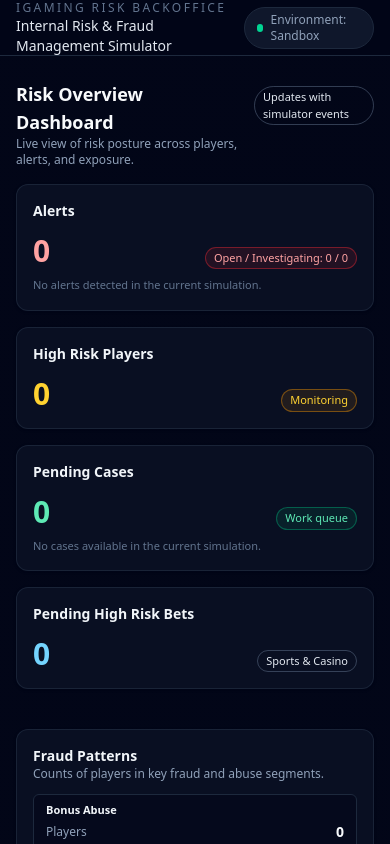
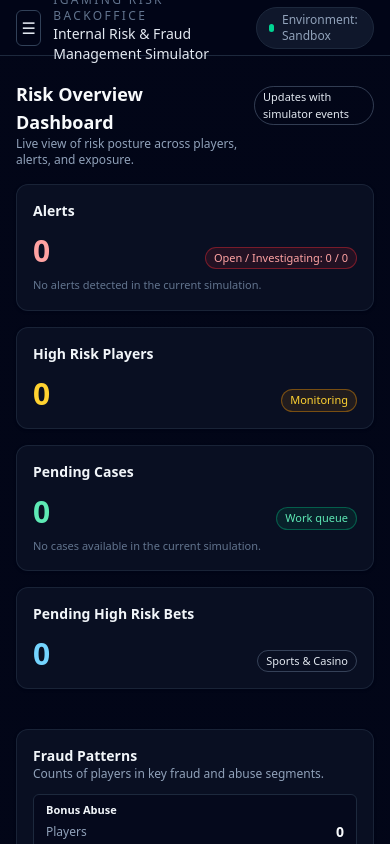
Before and after one commit to ptsportsbookcom-sudo/risk-platform-simulator, a Next.js app: page / in a window 390 px wide. Shown: the top 844 px of the page. Built offline with nearby package versions, Linux system fonts and the light colour scheme.

Commit message:
Add responsive sidebar with mobile drawer support

```diff
--- a/components/layout/AppShell.tsx
+++ b/components/layout/AppShell.tsx
@@ -2,7 +2,7 @@
 
 import Link from "next/link";
 import { usePathname } from "next/navigation";
-import type { ReactNode } from "react";
+import { useState, type ReactNode } from "react";
 import { RiskEngineProvider } from "@/components/risk/RiskEngineContext";
 
 type NavItem = {
@@ -29,18 +29,16 @@ const navItems: NavItem[] = [
 
 export default function AppShell({ children }: { children: ReactNode }) {
   const pathname = usePathname();
+  const [sidebarOpen, setSidebarOpen] = useState(false);
 
-  return (
-    <div className="flex min-h-screen bg-slate-950 text-slate-100">
-      <aside className="hidden w-64 flex-col border-r border-slate-800 bg-slate-950/60 px-4 py-6 lg:flex">
+  const renderSidebarNav = () => (
+    <>
       <div className="mb-8 flex items-center gap-2 px-2">
         <div className="flex h-8 w-8 items-center justify-center rounded-lg bg-emerald-500 text-sm font-bold text-slate-950">
           RP
         </div>
         <div>
-            <div className="text-sm font-semibold tracking-wide">
-              Risk Platform
-            </div>
+          <div className="text-sm font-semibold tracking-wide">Risk Platform</div>
           <div className="text-xs text-slate-400">Fraud &amp; Compliance</div>
         </div>
       </div>
@@ -50,12 +48,12 @@ export default function AppShell({ children }: { children: ReactNode }) {
           const isActive =
             item.href === "/"
               ? pathname === "/"
-                : pathname === item.href ||
-                  pathname.startsWith(`${item.href}/`);
+              : pathname === item.href || pathname.startsWith(`${item.href}/`);
           return (
             <Link
               key={item.href}
               href={item.href}
+              onClick={() => setSidebarOpen(false)}
               className={`flex items-center justify-between rounded-md px-2.5 py-2 transition-colors ${
                 isActive
                   ? "bg-emerald-500/10 text-emerald-300"
@@ -71,10 +69,41 @@ export default function AppShell({ children }: { children: ReactNode }) {
       <div className="mt-6 border-t border-slate-800 pt-4 text-[11px] text-slate-500">
         Internal simulator &bull; Not connected to production data
       </div>
+    </>
+  );
+
+  return (
+    <div className="flex min-h-screen bg-slate-950 text-slate-100">
+      {/* Mobile overlay */}
+      {sidebarOpen && (
+        <button
+          type="button"
+          aria-label="Close sidebar overlay"
+          className="fixed inset-0 z-40 bg-black/60 md:hidden"
+          onClick={() => setSidebarOpen(false)}
+        />
+      )}
+
+      {/* Shared sidebar (mobile + desktop) */}
+      <aside
+        className={`fixed inset-y-0 left-0 z-50 flex w-64 flex-col border-r border-slate-800 bg-slate-950/95 px-4 py-6 backdrop-blur transition-transform duration-300 ease-in-out md:translate-x-0 ${
+          sidebarOpen ? "translate-x-0" : "-translate-x-full"
+        }`}
+      >
+        {renderSidebarNav()}
       </aside>
 
-      <div className="flex min-h-screen flex-1 flex-col">
+      <div className="flex min-h-screen flex-1 flex-col md:ml-64">
         <header className="flex h-14 items-center justify-between border-b border-slate-800 bg-slate-950/60 px-4 backdrop-blur">
+          <div className="flex items-center gap-3">
+            <button
+              type="button"
+              aria-label="Open sidebar menu"
+              className="inline-flex h-9 w-9 items-center justify-center rounded-md border border-slate-700 text-slate-200 hover:bg-slate-800 md:hidden"
+              onClick={() => setSidebarOpen(true)}
+            >
+              <span className="text-base leading-none">☰</span>
+            </button>
             <div className="flex flex-col">
               <span className="text-xs font-medium uppercase tracking-[0.2em] text-slate-500">
                 iGaming Risk Backoffice
@@ -82,6 +111,7 @@ export default function AppShell({ children }: { children: ReactNode }) {
               <span className="text-sm text-slate-200">
                 Internal Risk &amp; Fraud Management Simulator
               </span>
+            </div>
           </div>
           <div className="flex items-center gap-4 text-xs text-slate-400">
             <div className="flex items-center gap-2 rounded-full border border-slate-800 bg-slate-900 px-3 py-1">
```
Lines whose indentation alone changed are shown as unchanged.
